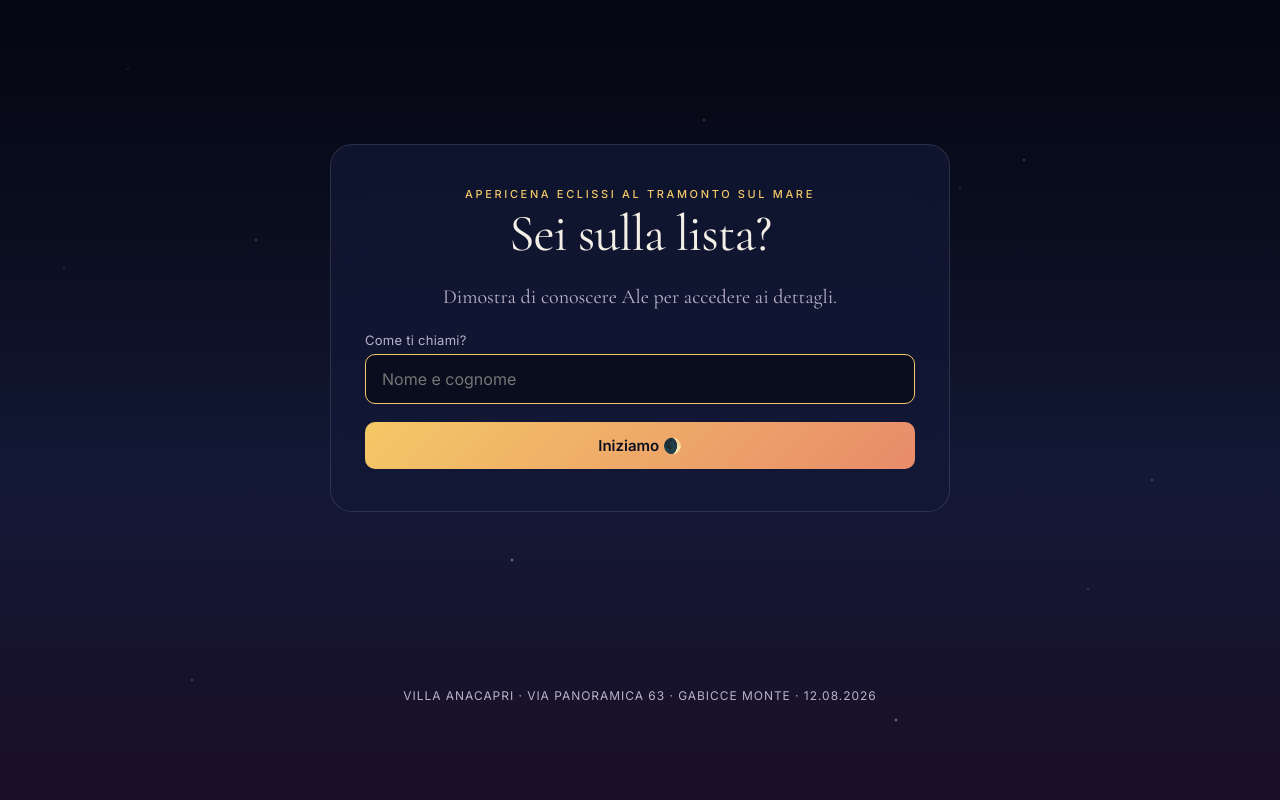
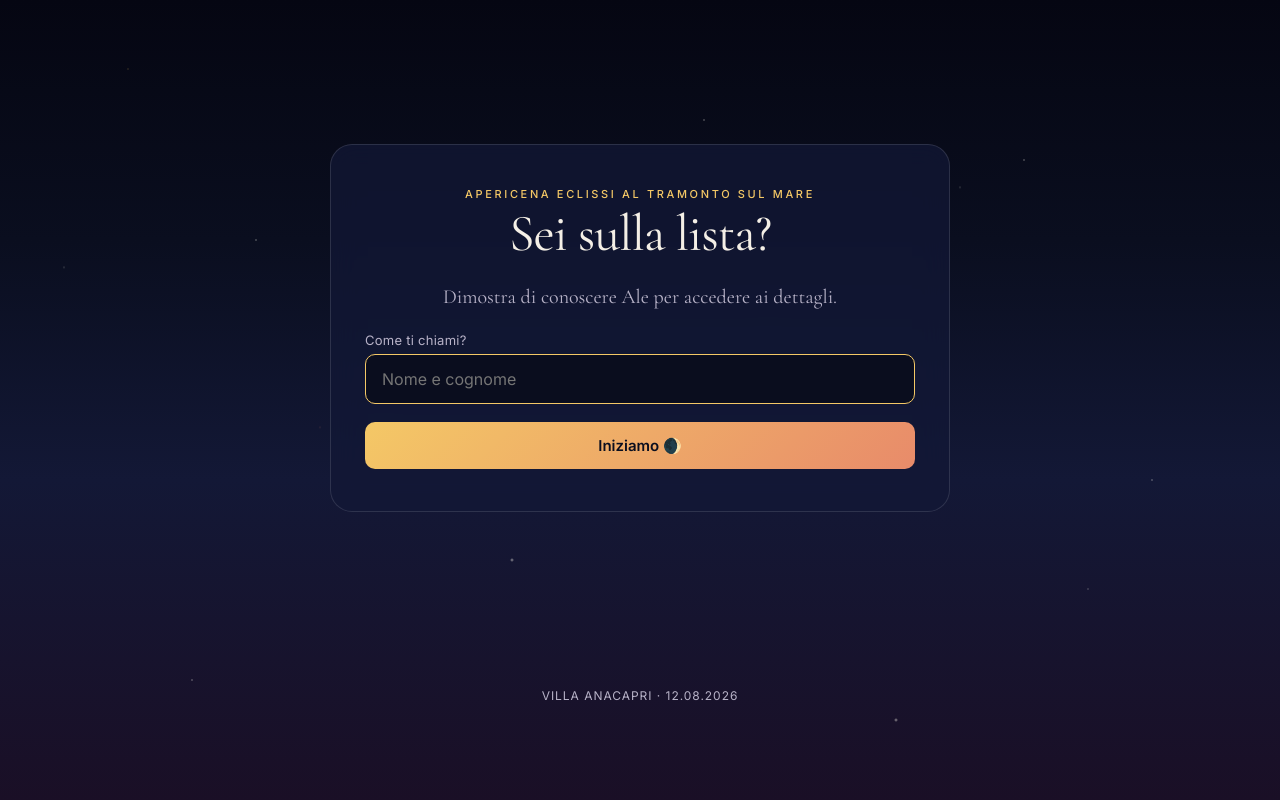
Before and after one commit to vibeach/eclisse-anacapri, a Flask app: page / in a window 1280 px wide. Run offline with Flask 3, Linux system fonts and the light colour scheme.

Commit message:
landing: strip address from footer

```diff
--- a/templates/_base.html
+++ b/templates/_base.html
@@ -18,7 +18,7 @@
     {% block content %}{% endblock %}
   </main>
   <footer>
-    <p>Villa Anacapri · Via Panoramica 63 · Gabicce Monte · 12.08.2026</p>
+    <p>Villa Anacapri · 12.08.2026</p>
   </footer>
 </body>
 </html>
```
